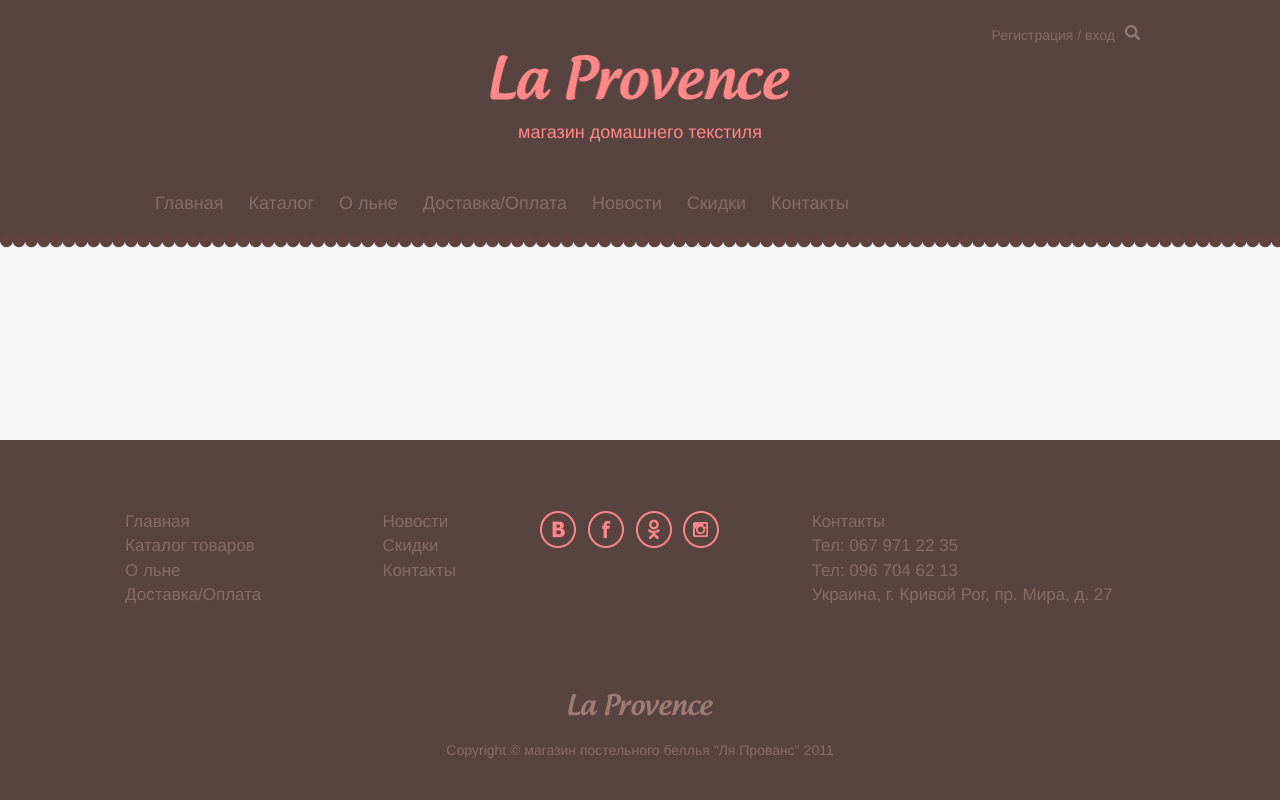
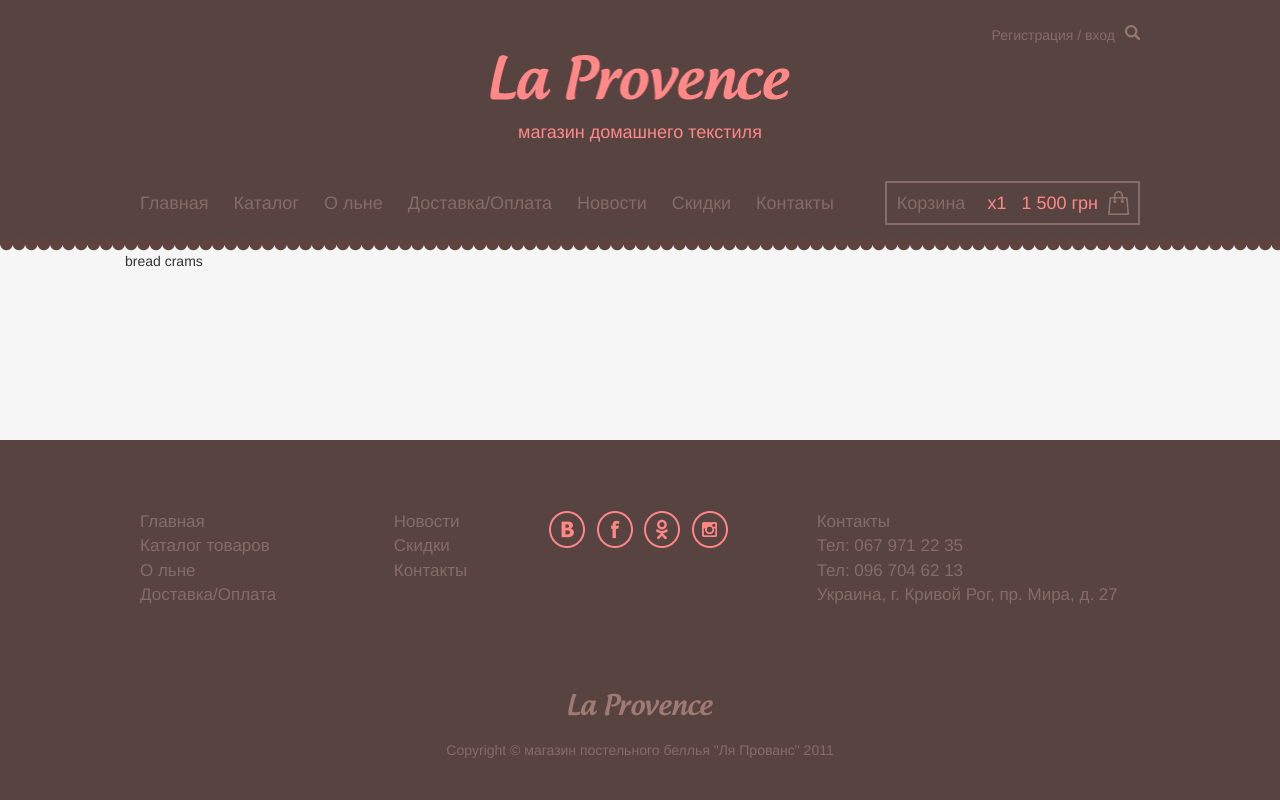
Before and after one commit to AlexeySolovey/LaProvence, a PHP site: page /catalog.html in a window 1280 px wide. Run offline with PHP 8.4, Linux system fonts and the light colour scheme; style sheets or scripts are compiled from the project's sources.

Commit message:
fix align

```diff
--- a/catalog.html
+++ b/catalog.html
@@ -62,8 +62,12 @@
 		</div>
 	</div>
 	<div class="ellipses"></div>
-
-
+	<!-- end header-->
+	<div class="container">
+		<div class="row">
+		bread crams
+		</div>
+	</div>
 	<div class="bottom-layout"></div>
 </div> <!-- end wrap-->
 <!--footer-->
--- a/css/style.css
+++ b/css/style.css
@@ -114,6 +114,7 @@ button.bag {
 }
 .navbar .navbar-right {
   margin-top: 4px;
+  display: block;
 }
 .navbar .navbar-right a.enter {
   border: 2px solid #846c67;
@@ -138,11 +139,14 @@ button.bag {
   padding-top: 40px;
   padding-bottom: 8px;
 }
-#responsive-menu .nav > li > a {
+#responsive-menu ul {
+  margin-left: -15px;
+}
+#responsive-menu ul .nav > li > a {
   font-size: 18px;
   padding: 6px 25px 0 0;
 }
-#responsive-menu .nav > li > a:hover {
+#responsive-menu ul .nav > li > a:hover {
   background: #574340;
 }
 .ellipses {
@@ -242,6 +246,8 @@ button.bag {
 .text {
   color: #846c67;
   font-family: OpenSans;
+}
+.text div {
   padding-bottom: 64px;
 }
 .text h2 {
@@ -261,6 +267,7 @@ footer {
 }
 footer .footer-menu {
   padding-top: 70px;
+  padding-left: 15px;
 }
 footer .footer-menu ul {
   font-size: 17px;
--- a/css/style.less
+++ b/css/style.less
@@ -114,6 +114,7 @@ button{
 	}
 	.navbar-right{
 		margin-top: 4px;
+		display: block;
 		a.enter{
 			border: 2px solid @greyTextColor;
 			padding: 10px 30px 10px 10px;
@@ -137,11 +138,14 @@ button{
 #responsive-menu {
 	padding-top: 40px;
 	padding-bottom: 8px;
+	ul {
+			margin-left: -15px;
 			.nav > li > a{
 			font-size: 18px;
 			padding: 6px 25px 0 0;
 			&:hover{
 				background:@menuColor;
+			}
 		}
 	}
 }
@@ -232,7 +236,9 @@ button{
 .text {
 	color: @greyTextColor;
 	font-family: @OpenSansFont;
+	div{
 		padding-bottom: 64px;
+	}
 	h2{
 		font-size: 26px;
 		text-align: center;
@@ -250,6 +256,7 @@ footer {
 	overflow: hidden;
 	.footer-menu{
 		padding-top: 70px;
+		padding-left: 15px;
 		ul {
 			font-size: 17px;
 			padding: 0;
--- a/index.php
+++ b/index.php
@@ -192,6 +192,7 @@
 	<div class="container">
 		<div class="row">
 			<div class="text">
+				<div class="col-xs-12">
 					<h2>Магазин домашнего текстиля «Ля Прованс»
 			Предлагает экологичные, натуральные и красивые
 			изделия для дома:</h2>
@@ -211,6 +212,7 @@
 					<p>Лен имеет удивительные свойства: экологически чистый, прохладный в жару и теплый в холод, является антисептиком, хорошо впитывает влагу и быстро высыхает. Поэтому льняные ткани создают комфортную и здоровую обстановку, а сон на льняном белье считается лучшим способом восстановить силы и душевное равновесие. Этому, конечно, есть научное объяснение: химически необработанный лен содержит такие ценные элементы, как кремний и селен, и во время сна организм восполняет их дефицит. Но, несомненно и другое - лен обладает доброй энергетикой, не поддающейся никакому объяснению.</p>
 					<p>Природные свойства льна прекрасно отвечают требованиям, необходимым  для интерьерного текстиля: они не деформируются, не теряют яркости и блеска. Льняные ткани более стойки к механическим  воздействиям и с каждой стиркой льняная ткань становится только мягче.</p>
 					<p>Лён - материал настолько древний, что уже один этот факт вызывает интерес и уважение. То, что проверено веками и тысячелетиями, достойно внимательного изучения.</p>
+				</div>
 			</div>
 		</div>
 	</div>
```
Lines whose indentation alone changed are shown as unchanged.
